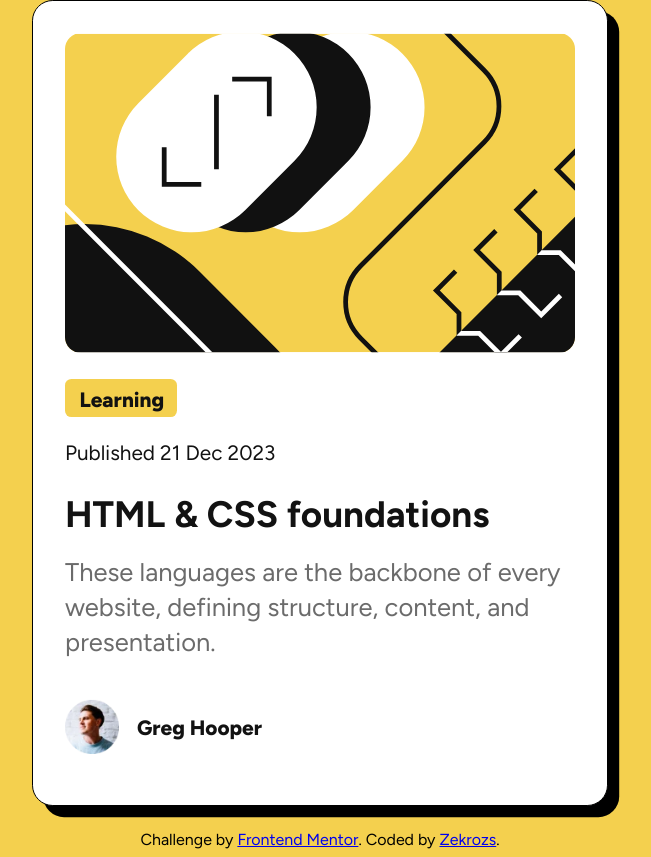
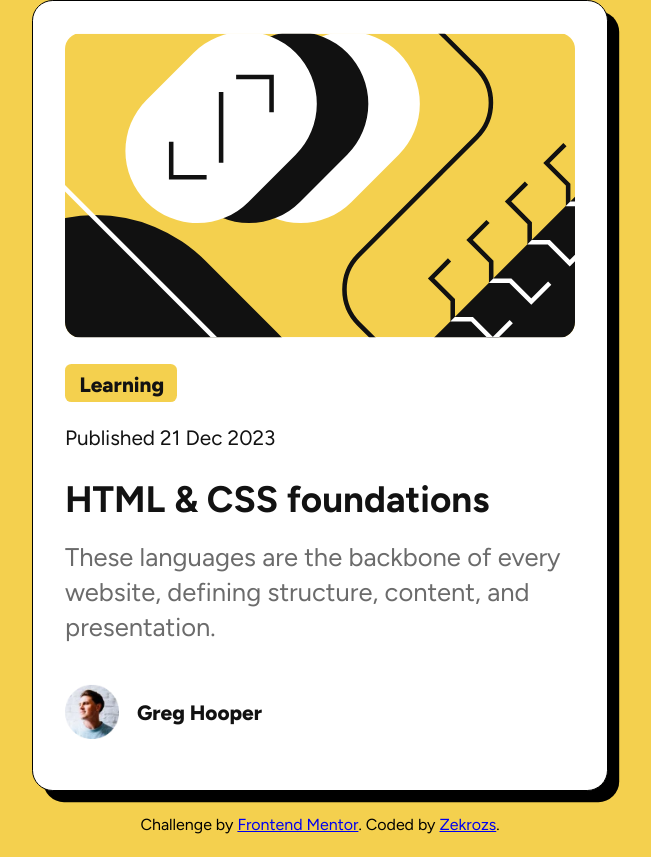
Before and after one commit to Zekrozs/Blog-test, a plain HTML site: page index.html in a window 1280 px wide. Shown: the whole page, without its empty margins (320-971 px from the left). Drawn offline with Linux system fonts and the light colour scheme.

Commit message:
Add files via upload

```diff
--- a/Blog.css
+++ b/Blog.css
@@ -4,6 +4,7 @@ box-sizing: border-box;}
 
 
 
+.tag{font-weight: 800;}
 img{
     width: 100%;
 }
@@ -16,7 +17,7 @@ body{
      flex-direction: column;
      align-items: center;
    min-height: 100vh; min-width: 100vw;
-    padding-inline: 1.6rem;
+    padding-inline: clamp(1rem, 2vw, 1.6rem);
    line-height: 2.2rem;
 }
 
@@ -26,15 +27,19 @@ body{
     --dark-grey: hsl(0, 0%, 7%)
 }
 
+
 .image-wrapper{
-  height: 20rem;
+ width: 100%;
+ height: auto;
+  aspect-ratio: 16 / 9;
+   object-fit: cover;
 }
 
 .header-img {
-  height: 100%;
+  height: auto;
   border-radius: 1rem;
-  object-fit: cover;
   display: block;
+  width: 100%;
 
 }
 
@@ -74,8 +79,8 @@ body{
 
 /*cards*/
 .card{background-color: var(--white);
-padding-inline: 2rem 2rem;
-padding-block: 2rem 2rem;
+padding-inline: 2rem ;
+padding-block: 2rem ;
 max-width: 36rem;
 border-radius: 1.3rem; border: solid 0.1rem black;
 box-shadow: 0.7rem 0.7rem }
@@ -83,8 +88,8 @@ box-shadow: 0.7rem 0.7rem }
 
 
 
-/*tags*/
-.tag{font-weight: 800;}
+
+
 
 
 
@@ -115,9 +120,11 @@ box-shadow: 0.7rem 0.7rem }
 .avatar-img{width: 3.4rem;}
 
 
-@media (max-width: 600px){
+@media (max-width: 37.5em){
 
 body{line-height:1.5rem}
+
+
 
 .image-wrapper{
   height: 13rem;
@@ -153,7 +160,7 @@ body{line-height:1.5rem}
 .avatar .avatar-img{width:2rem; margin-block-start:0.5rem}
 
 
-.card{padding-block:1.4rem 1.4rem; padding-inline:1.4rem 1.4rem}
+.card{padding-block:1.4rem 1.4rem; padding-inline:1.4rem 1.4rem; width: 22rem;}
 
 .card .publish-date{margin-block: 1rem 1rem;}
 
--- a/index.html
+++ b/index.html
@@ -1,5 +1,5 @@
 <!DOCTYPE html>
-<html lang="en"">
+<html lang="en">
 <head>
   <meta charset="UTF-8">
   <meta name="viewport" content="width=device-width, initial-scale=1.0"> <!-- displays site properly based on user's device -->
@@ -77,9 +77,9 @@
 
 
 
-  <div class="attribution">
+  <footer class="attribution">
     Challenge by <a href="https://www.frontendmentor.io?ref=challenge" target="_blank">Frontend Mentor</a>.
     Coded by <a href="#">Zekrozs</a>.
-  </div>
+  </footer>
 </body>
 </html>
```
